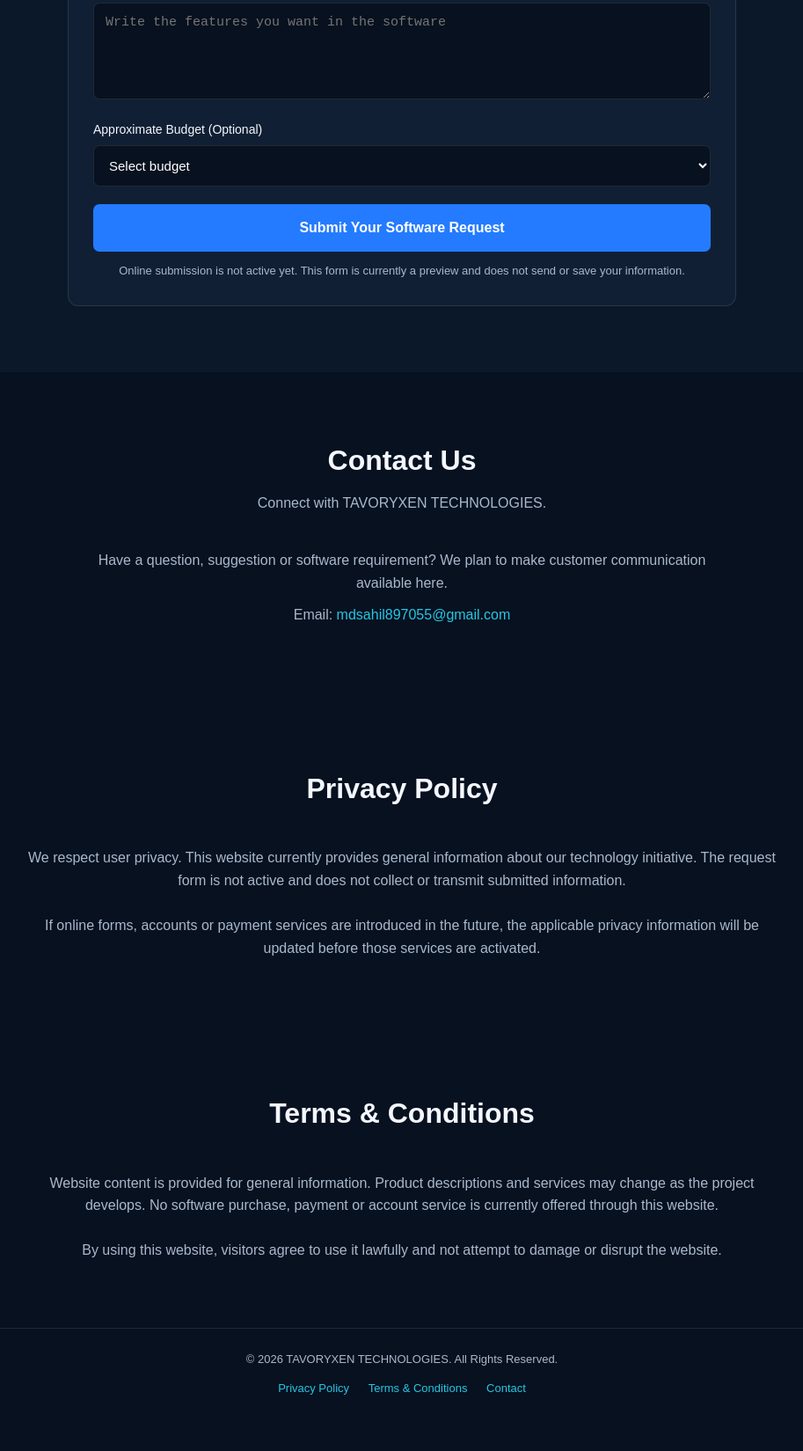
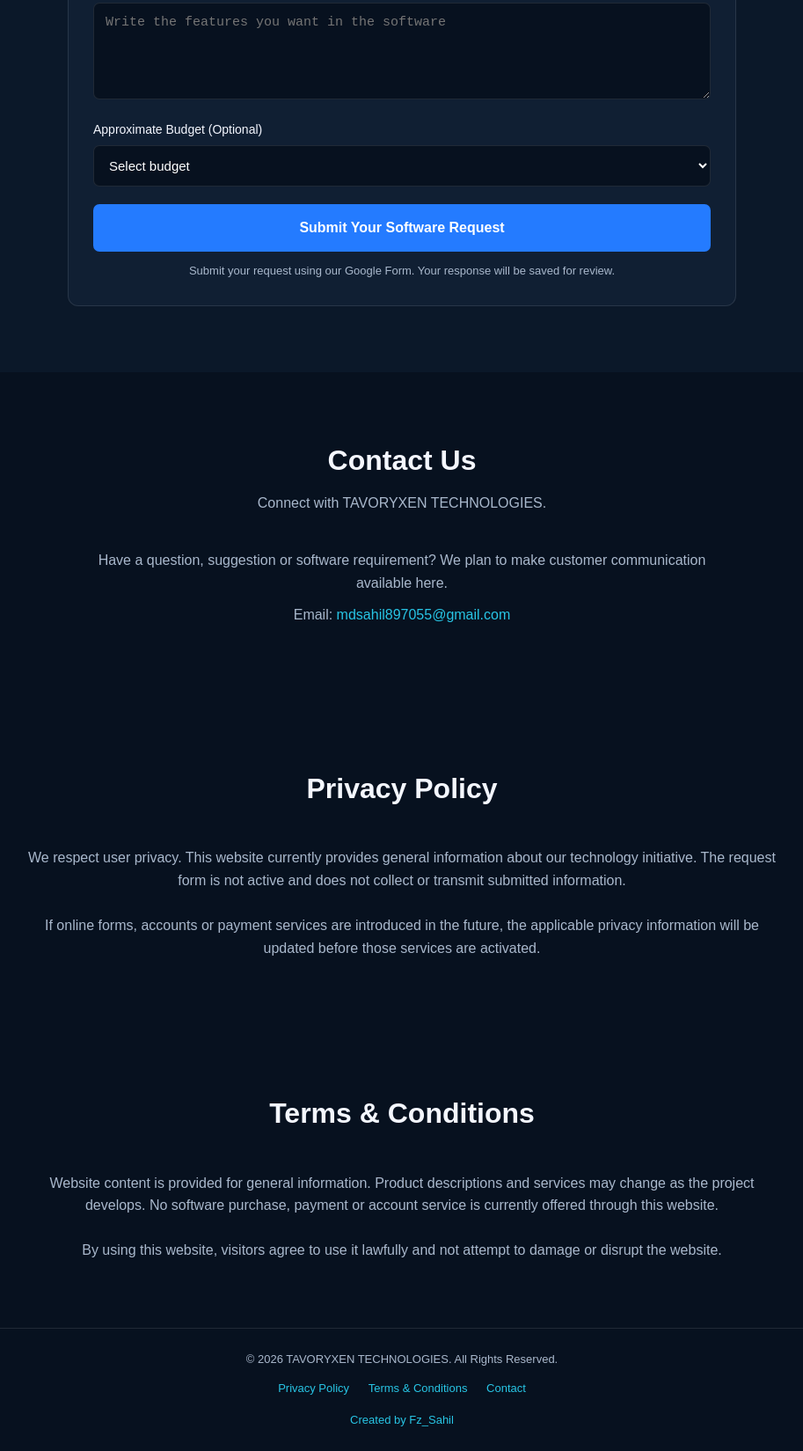
Before and after one commit to mdsahil897055-sketch/tavoryxen-technologies, a plain HTML site: page index.html in a window 1280 px wide. Shown: the part 3328-4977 px from the top of the page at 88% size, without its empty margins (183-1096 px from the left). Before the commit the page ends 4942 px from the top, so only its background shows below. Drawn offline with Linux system fonts and the light colour scheme.

Commit message:
Add Fz_Sahil credit to footer

```diff
--- a/index.html
+++ b/index.html
@@ -395,7 +395,7 @@ footer {
     </p>
 
     <div class="buttons">
-      <a href="#software" class="btn">Explore Software</a>
+      <a href="software.html" class="btn">Explore Software</a>
       <a href="#request" class="btn secondary">Share Your Idea</a>
     </div>
   </div>
@@ -606,8 +606,7 @@ Submit Your Software Request
         </a>
 
         <p class="form-note">
-          Online submission is not active yet. This form is currently
-          a preview and does not send or save your information.
+          Submit your request using our Google Form. Your response will be saved for review.
         </p>
       </form>
     </div>
@@ -691,6 +690,10 @@ Submit Your Software Request
     <a href="#terms">Terms & Conditions</a>
     <a href="#contact">Contact</a>
   </div>
+
+  <p style="margin-top:15px; color:#28c5e5;">
+    Created by Fz_Sahil
+  </p>
 </footer>
 
 <script>
```
